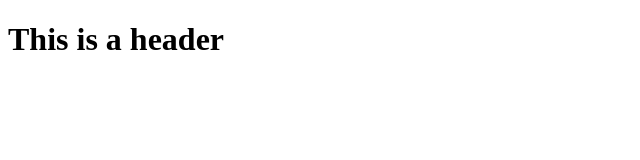
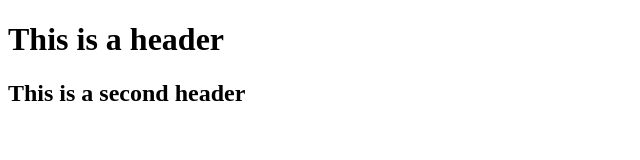
Before and after one commit to Ramengi-chawngthu/background, a plain HTML site: page index.html in a window 1280 px wide. Shown: the whole page, without its empty margins (0-640 px from the left). Drawn offline with Linux system fonts and the light colour scheme.

Commit message:
adding second header

```diff
--- a/index.html
+++ b/index.html
@@ -7,5 +7,6 @@
 </head>
 <body>
     <h1>This is a header</h1>
+    <h2>This is a second header</h2>
 </body>
 </html>
```
